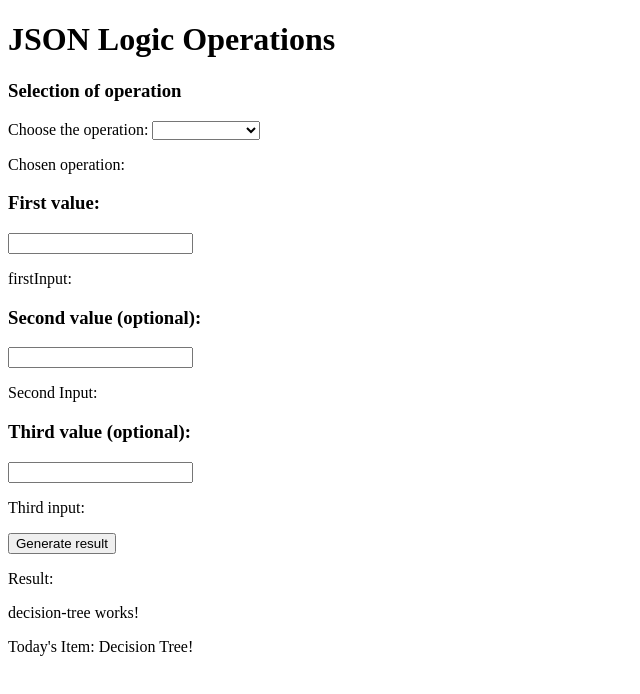
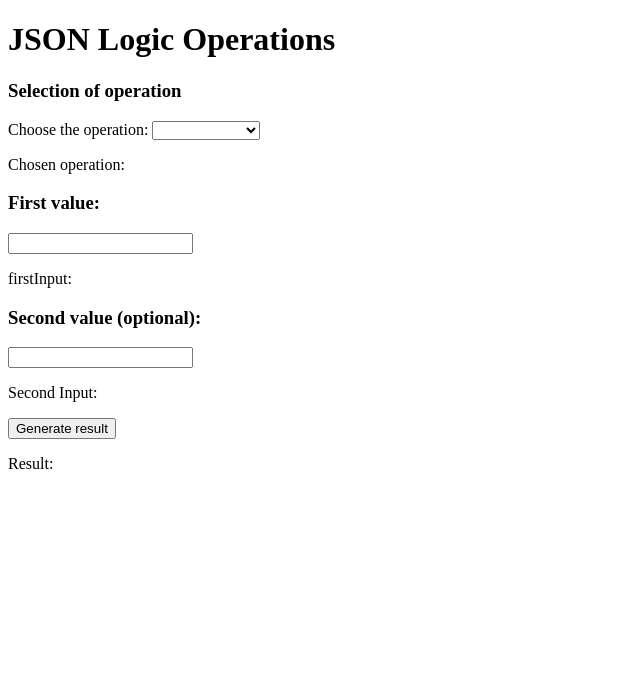
Before and after one commit to tulainov/jsonLogicApplication, an Angular app: page / in a window 1280 px wide. Shown: the top 694 px of the page, without its empty margins (0-640 px from the left). Built offline with nearby package versions, Linux system fonts and the light colour scheme.

Commit message:
Haven't done that much for now. I've read whole day documentation. Have an idea how to learn 'drawing' of decision trees. Will make operation types (numeric, logic boolean, etc). To that I'll create the tree. Maybe on weekends, if I have time, in what I'm not sure.

```diff
--- a/package.json
+++ b/package.json
@@ -21,8 +21,11 @@
     "@angular/platform-server": "^17.3.0",
     "@angular/router": "^17.3.0",
     "@angular/ssr": "^17.3.3",
+    "d3": "^7.9.0",
+    "d3.js": "^0.0.2-security",
     "express": "^4.18.2",
     "json-logic-js": "^2.0.2",
+    "react": "^18.3.1",
     "rxjs": "~7.8.0",
     "tslib": "^2.3.0",
     "zone.js": "~0.14.3"
@@ -31,10 +34,12 @@
     "@angular-devkit/build-angular": "^17.3.3",
     "@angular/cli": "^17.3.3",
     "@angular/compiler-cli": "^17.3.0",
+    "@types/d3": "^7.4.3",
     "@types/express": "^4.17.17",
     "@types/jasmine": "~5.1.0",
     "@types/json-logic-js": "^2.0.7",
     "@types/node": "^18.18.0",
+    "@types/react": "^18.3.1",
     "jasmine-core": "~5.1.0",
     "karma": "~6.4.0",
     "karma-chrome-launcher": "~3.2.0",
--- a/src/app/decision-tree/decision-tree.component.html
+++ b/src/app/decision-tree/decision-tree.component.html
@@ -1,3 +1,3 @@
-<p>decision-tree works!</p>
+<!--<p>decision-tree works!</p>-->
 
-<p>Today's Item: {{item}}</p>
+<!--<p>Today's Item: {{item}}</p>-->
--- a/src/app/decision-tree/decision-tree.component.ts
+++ b/src/app/decision-tree/decision-tree.component.ts
@@ -1,4 +1,5 @@
 import { Component, Input } from '@angular/core';
+import * as d3 from 'd3';
 
 @Component({
   selector: 'app-decision-tree',
@@ -7,7 +8,6 @@ import { Component, Input } from '@angular/core';
 })
 export class DecisionTreeComponent {
 
-  @Input() item: any;
 
 
 }
--- /dev/null
+++ b/src/app/decision-tree/operations/oper.ts
@@ -0,0 +1,5 @@
+export interface OperationsInterface {
+
+  label: string,
+  value: string,
+}
--- a/src/app/expressions/expressions.component.html
+++ b/src/app/expressions/expressions.component.html
@@ -30,18 +30,7 @@
     <p>Second Input: {{secondInput}}</p>
   </div>
 
-  <div id="thirdInput">
-
-    <h3>Third value (optional):</h3>
-    <input [(ngModel)]="thirdInput">
-    <p>Third input: {{thirdInput}}</p>
-  </div>
-
   <button (click)="generateResult()">Generate result</button>
   <p>Result: {{result}}</p>
 
 </section>
-
-<p>
-<app-decision-tree [item]="someItem"></app-decision-tree>
-</p>
--- a/src/app/expressions/expressions.component.ts
+++ b/src/app/expressions/expressions.component.ts
@@ -1,6 +1,7 @@
-import { Component } from '@angular/core';
+import {Component} from '@angular/core';
 import {OperationsList} from "./operations";
 import * as jsonLogic from 'json-logic-js';
+// import * as d3 from 'd3';
 
 @Component({
   selector: 'app-expressions',
@@ -11,11 +12,9 @@ export class ExpressionsComponent {
 
   operationList = new OperationsList();
   selectedOperation: string = '';
-  firstInput: any;
+  firstInput?: any;
   secondInput?: any;
-  thirdInput?: any;
   result: any;
-  someItem = 'Decision Tree!';
 
 
   public selectOperation(value: any) {
@@ -24,7 +23,14 @@ export class ExpressionsComponent {
 
   public generateResult() {
 
-    this.result = jsonLogic.apply({[this.selectedOperation]:
-        [this.firstInput, this.secondInput, this.thirdInput]});
+    if (this.firstInput !== undefined && this.firstInput !== null &&
+      this.secondInput !== undefined && this.secondInput !== null) {
+      this.result = jsonLogic.apply({
+        [this.selectedOperation]:
+          [this.firstInput, this.secondInput]
+      });
+    }
   }
+
+
 }
--- a/src/app/expressions/operations.ts
+++ b/src/app/expressions/operations.ts
@@ -10,9 +10,9 @@ export class OperationsList {
     {label: 'between', value: 'between'},
     {label: 'max', value: 'max'},
     {label: 'min', value: 'min'},
-    {label: 'add', value: '+'},
+    {label: 'addition', value: '+'},
     {label: 'subtract', value: '-'},
-    {label: 'multiply', value: '*'},
+    {label: 'multiplication', value: '*'},
     {label: 'divide', value: '/'},
     {label: 'modulo', value: '%'},
     { label: 'if', value: 'if'},
```
Also changed, not shown: src/app/decision-tree/operations/numeric.ts (added, +21 -0 lines), src/app/decision-tree/operations/string.ts (added, +10 -0 lines), 1 other file (tests, documents, lock files or other folders).
